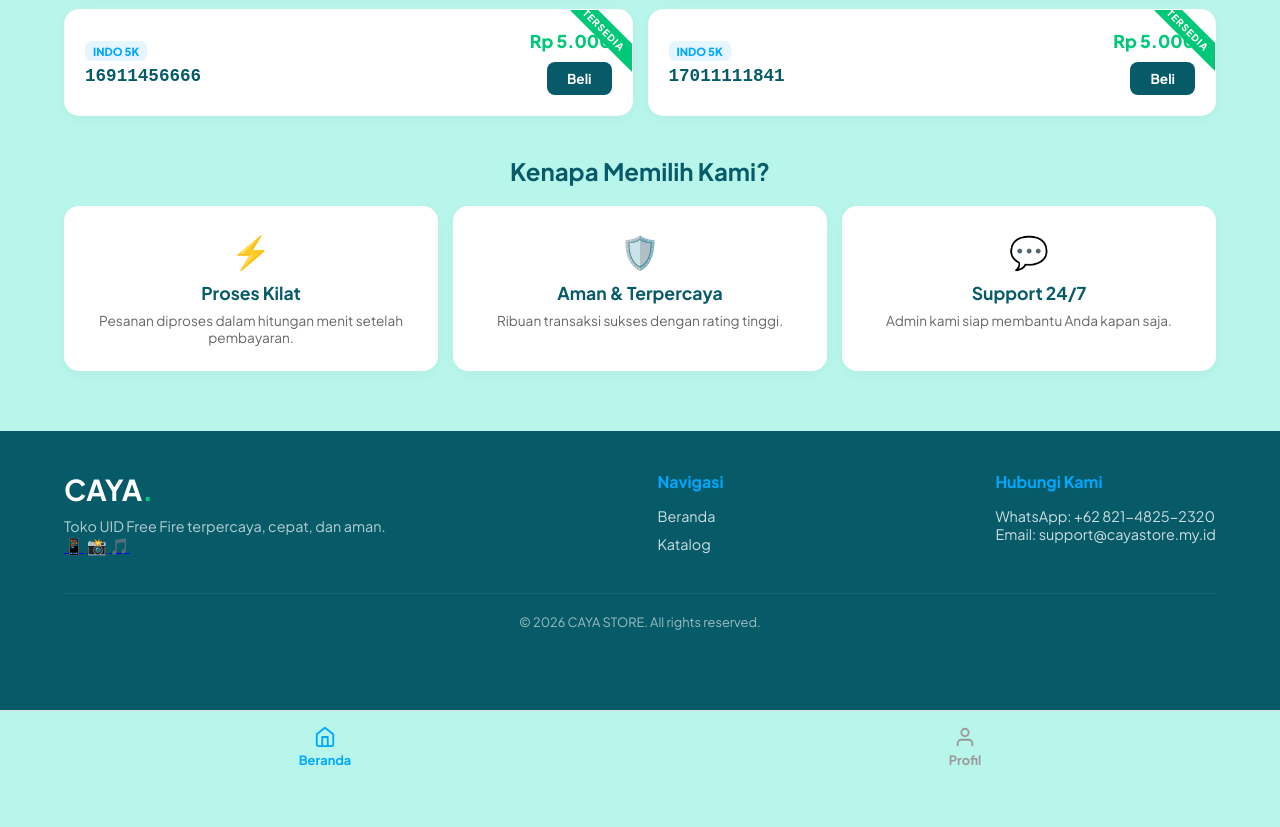
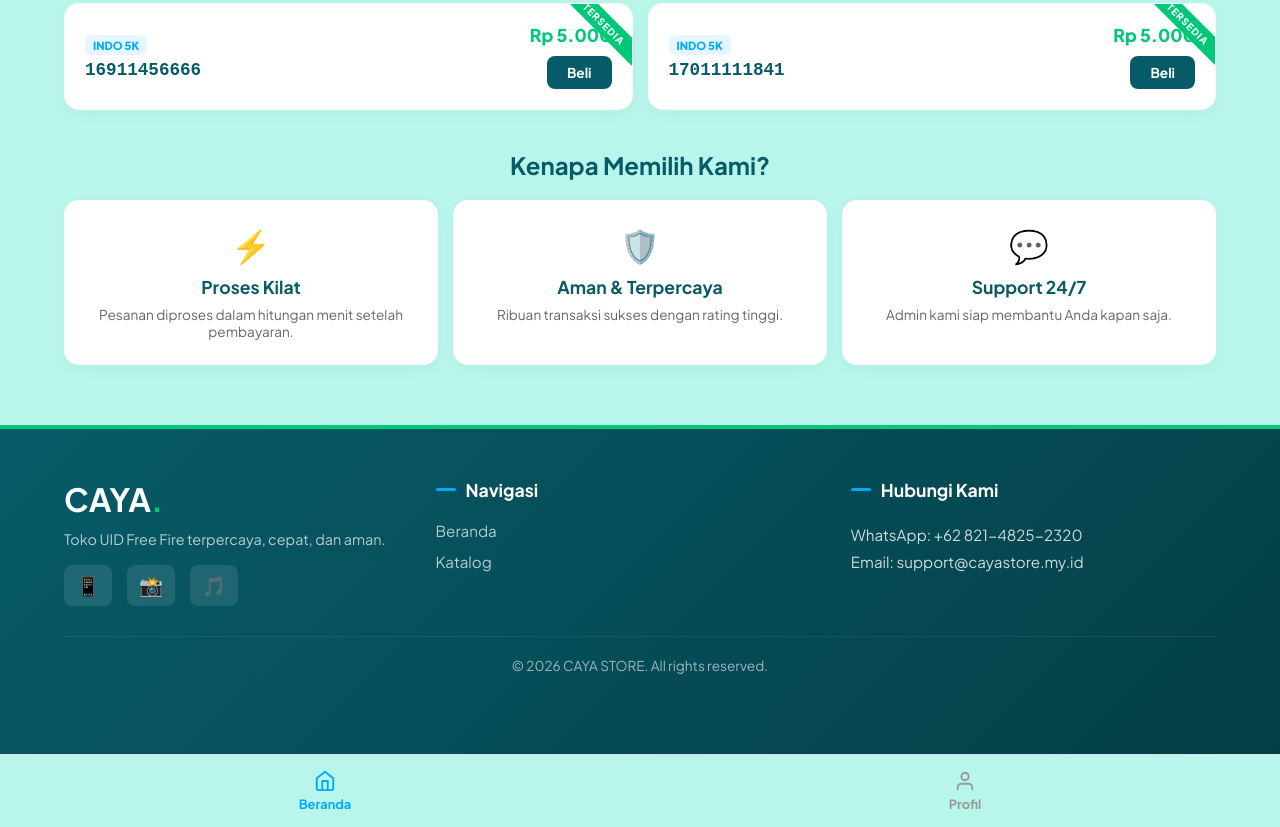
Before and after one commit to cahayabisnis539-beep/CayaStore, a plain HTML site: page index.html in a window 1280 px wide. Shown: the part 968-1795 px from the top of the page. Before the commit the page ends 1751 px from the top, so only its background shows below. Drawn offline with Linux system fonts and the light colour scheme.

Commit message:
Update style.css

```diff
--- a/style.css
+++ b/style.css
@@ -76,9 +76,9 @@ header {
 /* --- Stats --- */
 .stats-grid { display: grid; grid-template-columns: repeat(3, 1fr); gap: 15px; margin-bottom: 40px; }
 .stat-card { background: var(--white); padding: 20px 10px; border-radius: 15px; text-align: center; box-shadow: 0 8px 20px rgba(7, 91, 104, 0.05); border-bottom: 3px solid var(--blue-sky); }
-.stat-icon { font-size: 1.5rem; margin-bottom: 5px; }
+.stat-icon { margin-bottom: 5px; display: flex; justify-content: center; }
 .stat-card h3 { font-size: 1.3rem; color: var(--text-dark); }
-.stat-card p { font-size: 0.75rem; color: #666; font-weight: 600; text-transform: uppercase; }
+.stat-card p { font-size: 0.7rem; color: #666; font-weight: 600; text-transform: uppercase; }
 
 /* --- Section Title --- */
 .section-title { margin-bottom: 20px; text-align: center; }
@@ -127,17 +127,27 @@ header {
 .profile-card p { color: var(--blue-sky); font-size: 0.9rem; font-weight: 600; }
 .btn-wa-channel { display: inline-block; background: var(--emerald); color: white; text-decoration: none; padding: 12px 25px; border-radius: 10px; font-weight: 700; box-shadow: 0 4px 15px rgba(0, 200, 120, 0.3); }
 
-/* --- Footer --- */
-footer { background: var(--text-dark); color: var(--white); padding: 40px 5% 80px 5%; margin-top: 40px; }
+/* --- Footer Update --- */
+footer {
+    background: linear-gradient(135deg, var(--text-dark), #043f47);
+    color: var(--white);
+    padding: 50px 5% 80px 5%;
+    margin-top: 40px;
+    border-top: 4px solid var(--emerald);
+}
 .footer-content { display: flex; flex-direction: column; gap: 30px; margin-bottom: 30px; }
-.footer-brand h2 { font-size: 1.8rem; margin-bottom: 10px; }
+.footer-brand h2 { font-size: 2rem; margin-bottom: 10px; }
 .footer-brand h2 span { color: var(--emerald); }
-.footer-brand p { font-size: 0.9rem; opacity: 0.7; }
-.footer-links h4, .footer-contact h4 { margin-bottom: 15px; color: var(--blue-sky); }
-.footer-links a { display: block; color: var(--white); text-decoration: none; margin-bottom: 10px; opacity: 0.8; font-size: 0.9rem; }
-.footer-links a:hover { opacity: 1; color: var(--emerald); }
-.footer-contact p { font-size: 0.9rem; opacity: 0.8; }
-.footer-bottom { border-top: 1px solid rgba(255,255,255,0.1); padding-top: 20px; text-align: center; font-size: 0.8rem; opacity: 0.6; }
+.footer-brand p { font-size: 0.9rem; opacity: 0.7; line-height: 1.5; margin-bottom: 15px; }
+.footer-socials { display: flex; gap: 15px; }
+.footer-socials a { font-size: 1.2rem; text-decoration: none; background: rgba(255,255,255,0.1); padding: 8px 12px; border-radius: 8px; transition: 0.3s; }
+.footer-socials a:hover { background: var(--emerald); transform: translateY(-3px); }
+.footer-links h4, .footer-contact h4 { margin-bottom: 20px; color: var(--white); font-size: 1.1rem; display: flex; align-items: center; gap: 10px; }
+.h-line { display: inline-block; width: 20px; height: 3px; background: var(--blue-sky); border-radius: 2px; }
+.footer-links a { display: block; color: var(--white); text-decoration: none; margin-bottom: 12px; opacity: 0.7; font-size: 0.95rem; transition: 0.2s; position: relative; padding-left: 0; }
+.footer-links a:hover { opacity: 1; color: var(--emerald); padding-left: 8px; }
+.footer-contact p { font-size: 0.95rem; opacity: 0.8; line-height: 1.8; }
+.footer-bottom { border-top: 1px solid rgba(255,255,255,0.1); padding-top: 20px; text-align: center; font-size: 0.85rem; opacity: 0.6; }
 
 /* --- Bottom Navigation --- */
 .bottom-nav {
@@ -164,7 +174,9 @@ footer { background: var(--text-dark); color: var(--white); padding: 40px 5% 80p
     .search-filter { flex-direction: row; }
     .search-filter input { flex: 2; }
     .search-filter select { flex: 1; }
-    .footer-content { flex-direction: row; justify-content: space-between; }
+    .footer-content { flex-direction: row; justify-content: space-between; align-items: flex-start; }
+    .footer-brand { max-width: 350px; }
+    .footer-links, .footer-contact { flex: 1; text-align: left; padding-left: 20px; }
     .bottom-nav { position: static; box-shadow: none; border-top: 1px solid #ddd; padding: 15px 0; background: transparent; }
     body { padding-bottom: 0; }
-                   }
+}
```
